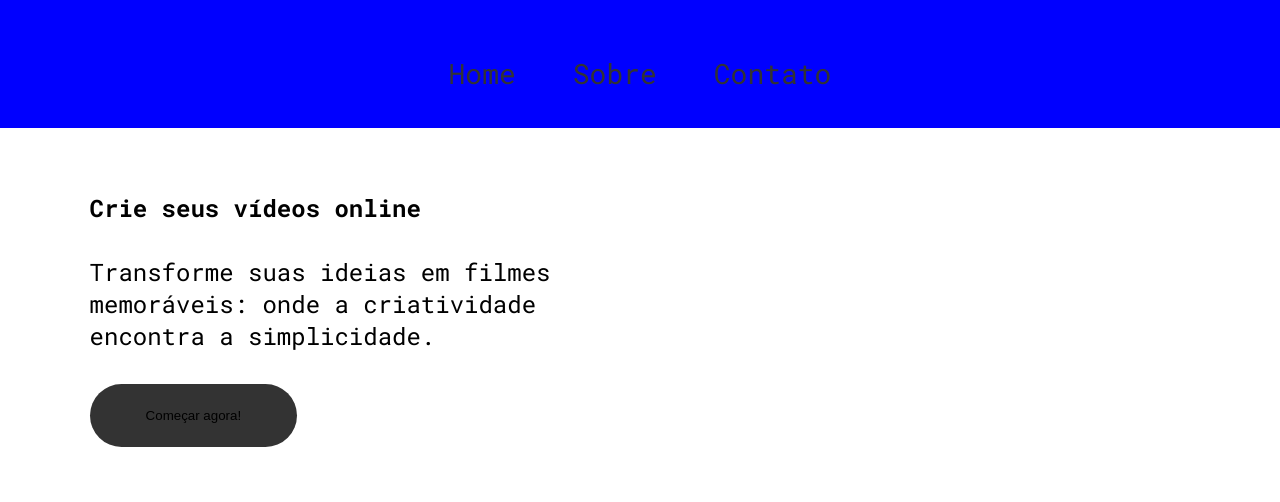
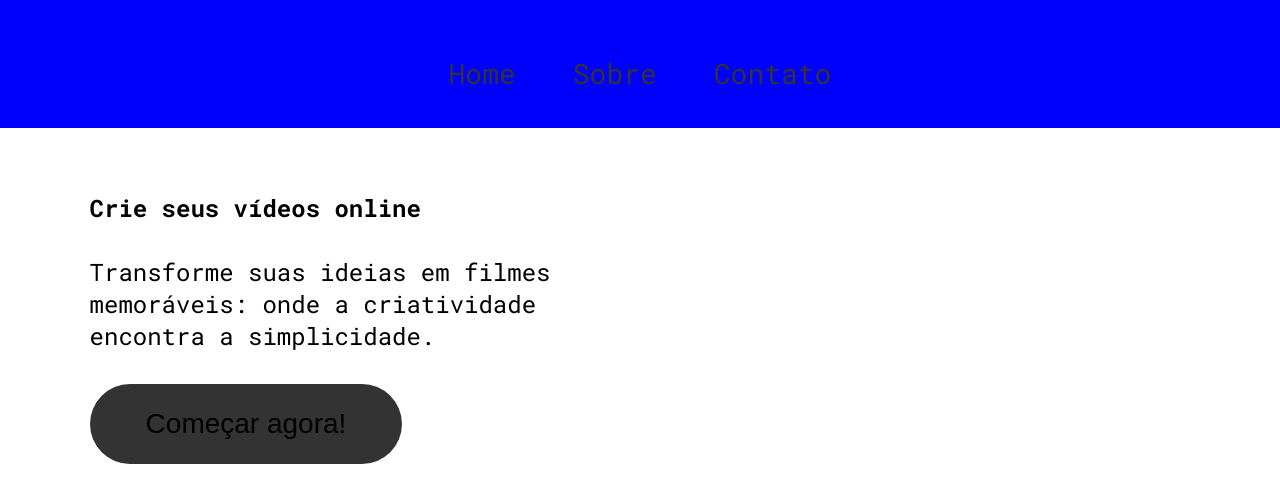
Before and after one commit to Projects-react-js/Plataforma-videos-react, a React (Vite) app in the folder cp-site-webdev-react/: page / in a window 1280 px wide. Shown: the top 502 px of the page. Built offline with nearby package versions, Linux system fonts and the light colour scheme.

Commit message:
ajuste no tamanho da fonte css

```diff
--- a/cp-site-webdev-react/src/Components/TextoButton/TextButton/textbutton.css
+++ b/cp-site-webdev-react/src/Components/TextoButton/TextButton/textbutton.css
@@ -3,4 +3,5 @@ button {
     border-radius: 40px;
     background-color: #333333;
     padding: 24px 56px;
+    font-size: 1.75rem;
 }
```
